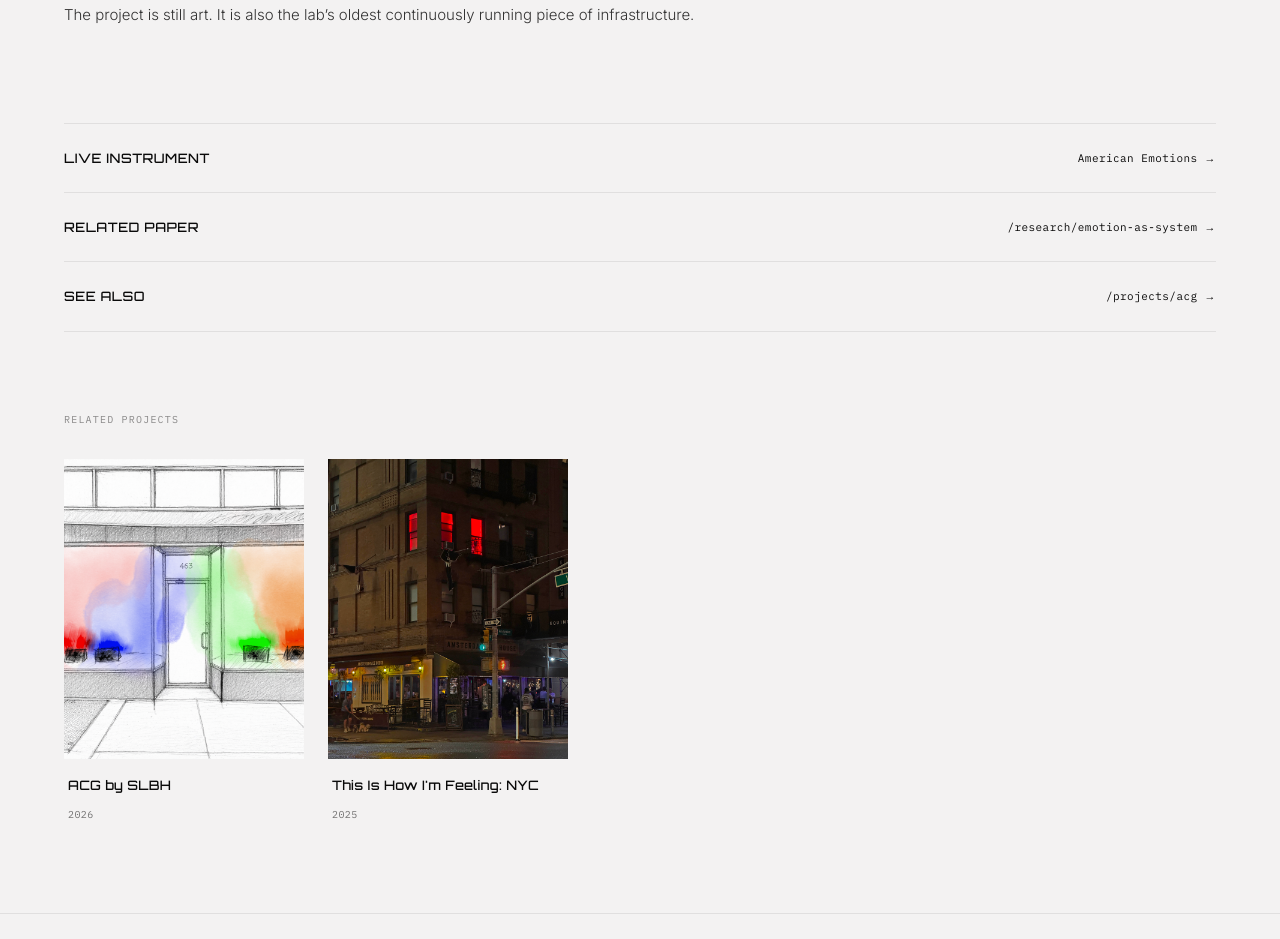
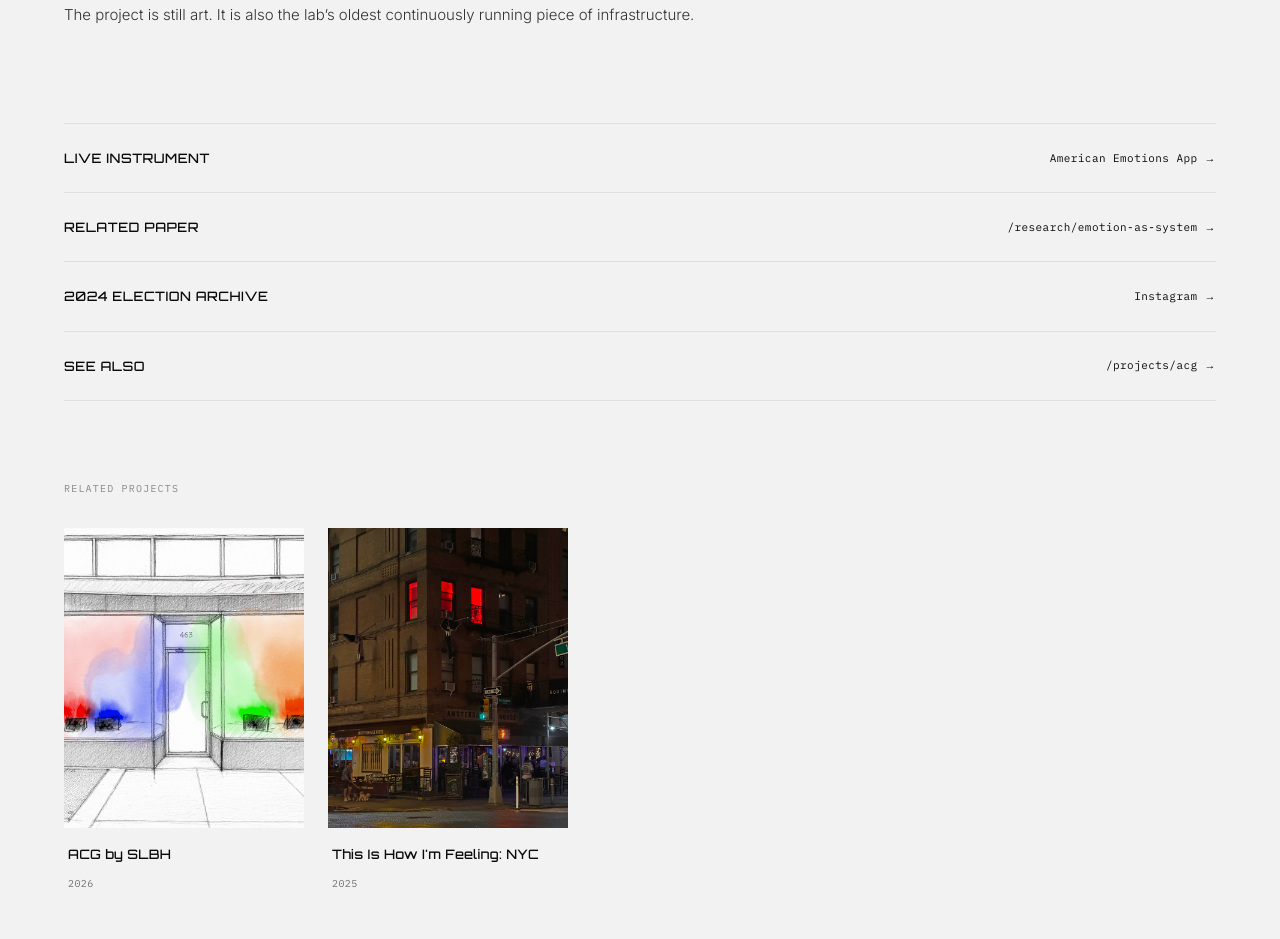
Before and after one commit to BrendonHawkinsXYZ/SLBH, a Next.js app: page /projects/american-emotions in a window 1280 px wide. Shown: the part 3340-4279 px from the top of the page. Built offline with nearby package versions, Linux system fonts and the light colour scheme.

Commit message:
Update page.tsx

```diff
--- a/src/app/projects/american-emotions/page.tsx
+++ b/src/app/projects/american-emotions/page.tsx
@@ -193,8 +193,9 @@ export default function AmericanEmotionsPage() {
       {/* ── Section 5: Links ── */}
       <section className="container-page ae-links">
         {[
-          { label: "LIVE INSTRUMENT", href: "https://americanemotions.studiolabbh.xyz", note: "American Emotions" },
+          { label: "LIVE INSTRUMENT", href: "https://americanemotions.studiolabbh.xyz", note: "American Emotions App" },
           { label: "RELATED PAPER", href: "/research/emotion-as-system", note: "/research/emotion-as-system" },
+          { label: "2024 ELECTION ARCHIVE", href: "https://www.instagram.com/americanemotions", note: "Instagram" },
           { label: "SEE ALSO", href: "/projects/acg", note: "/projects/acg" },
         ].map(({ label, href, note }, i) => (
           <div key={label} className="ae-link-row" style={{ borderTop: i === 0 ? "0.5px solid var(--hairline)" : undefined }}>
```
